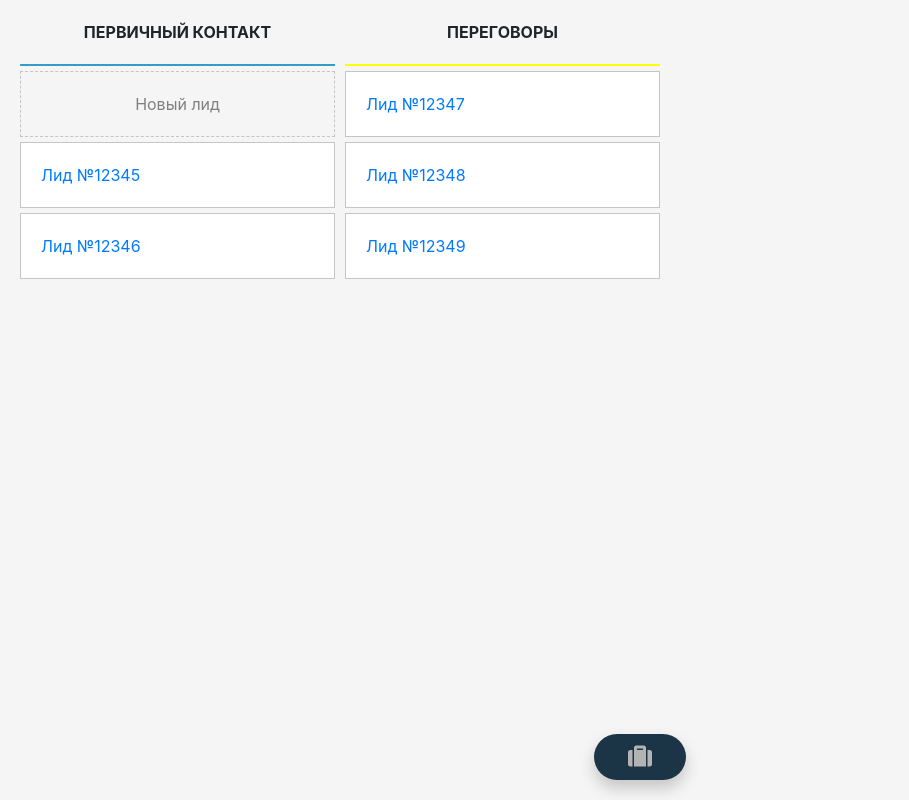
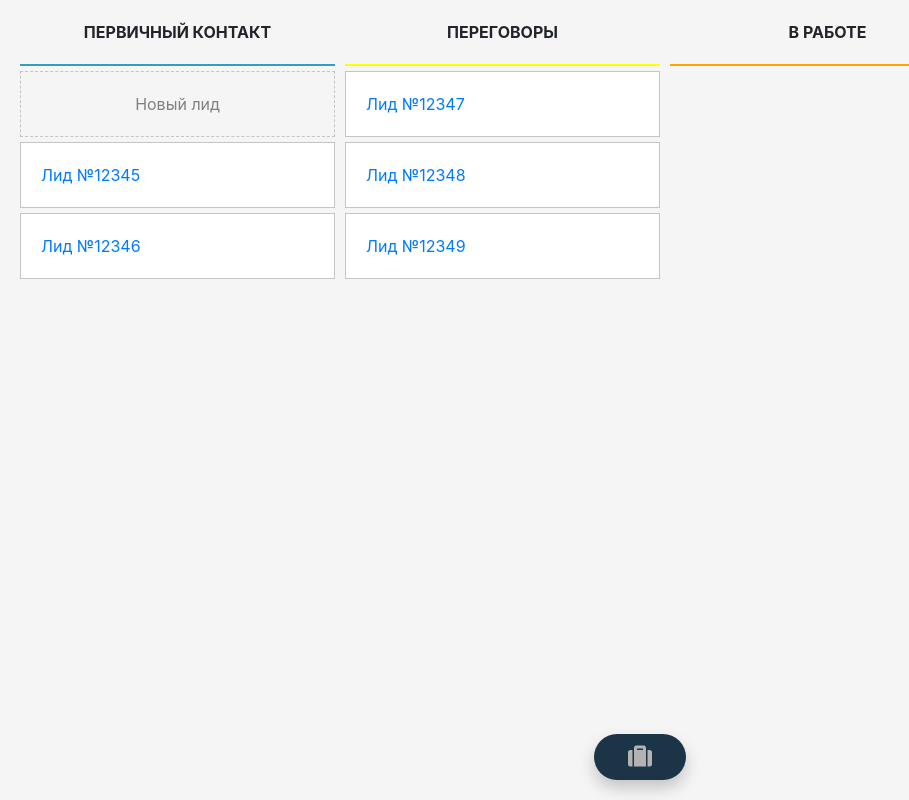
Before and after one commit to SaHair529/shdbdcrm, a React (Create React App) app in the folder frontend/: page / in a window 1280 px wide. Shown: the whole page, without its empty margins (0-909 px from the left). Built offline with nearby package versions, Linux system fonts and the light colour scheme.

Commit message:
Исправил один баг и добавил новый статус

```diff
--- a/frontend/src/pages/LeadsPipelinePage/LeadsPipelinePage.css
+++ b/frontend/src/pages/LeadsPipelinePage/LeadsPipelinePage.css
@@ -52,25 +52,25 @@
                         border-bottom: none;
                     }
                     &:hover {
-                        color: white;
+                        /*color: white;*/
                     }
                 }
                 .btn-success {
                     background-color: #f2fff2;
                     &:hover {
-                        background-color: #4dd14d;
+                        background-color: #c0fdc0;
                     }
                 }
                 .btn-fail {
                     background-color: #ffffe9;
                     &:hover {
-                        background-color: #e4e41b;
+                        background-color: #ffff86;
                     }
                 }
                 .btn-delete {
                     background-color: #ffe8e8;
                     &:hover {
-                        background-color: #ec3e3e;
+                        background-color: #ffb4b4;
                     }
                 }
             }
--- a/frontend/src/pages/LeadsPipelinePage/LeadsPipelinePage.jsx
+++ b/frontend/src/pages/LeadsPipelinePage/LeadsPipelinePage.jsx
@@ -6,6 +6,7 @@ const LeadsPipelinePage = () => {
     const [statuses, setStatuses] = useState([
         { name: 'Первичный контакт', color: '#339dc8', id: 1},
         { name: 'Переговоры', color: 'yellow', id: 2 },
+        { name: 'В работе', color: 'orange', id: 3 },
     ])
     const [leads, setLeads] = useState({
         1: [
@@ -36,7 +37,7 @@ const LeadsPipelinePage = () => {
                                 Новый лид
                             </div>
                         )}
-                        {leads[status.id].map((lead) => (
+                        {leads[status.id] && leads[status.id].map((lead) => (
                             <div className="lead-card" key={lead.id} onClick={() => setActiveLeadId(activeLeadId === lead.id ? null : lead.id)}>
                                 <a href="#">{lead.name}</a>
                                 {activeLeadId === lead.id && (
```
